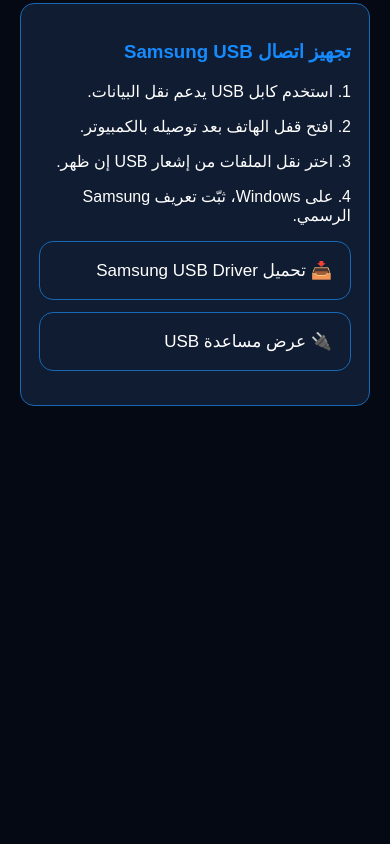
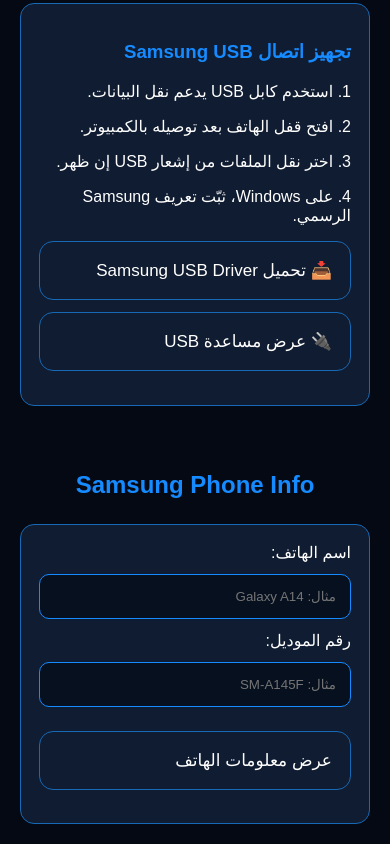
Before and after one commit to amardz2292-source/Rahmouni-Samsung-Tool, a plain HTML site: page index.html in a window 390 px wide. Shown: the part 2817-3661 px from the top of the page. Before the commit the page ends 3243 px from the top, so only its background shows below. Drawn offline with Linux system fonts and the light colour scheme.

Commit message:
Update index.html
Add Phone Information.

```diff
--- a/index.html
+++ b/index.html
@@ -391,5 +391,52 @@ function usbHelp() {
 }
 </script>
 
+<!-- Samsung Phone Info -->
+<div class="container">
+  <h2 class="section-title">Samsung Phone Info</h2>
+
+  <div style="background:#101c31;padding:18px;border-radius:14px;border:1px solid #1769b5;">
+
+    <label for="deviceName">اسم الهاتف:</label>
+
+    <input id="deviceName"
+      placeholder="مثال: Galaxy A14"
+      style="width:100%;padding:14px;margin:12px 0;background:#07101f;color:white;border:1px solid #168bff;border-radius:10px;">
+
+    <label for="deviceCode">رقم الموديل:</label>
+
+    <input id="deviceCode"
+      placeholder="مثال: SM-A145F"
+      style="width:100%;padding:14px;margin:12px 0;background:#07101f;color:white;border:1px solid #168bff;border-radius:10px;">
+
+    <button class="tool" onclick="showDeviceInfo()">
+      عرض معلومات الهاتف
+    </button>
+
+    <div id="deviceInfo"
+      style="color:#9bbce0;text-align:center;margin-top:15px;">
+    </div>
+
+  </div>
+</div>
+
+<script>
+function showDeviceInfo() {
+  const name = document.getElementById("deviceName").value.trim();
+  const code = document.getElementById("deviceCode").value.trim();
+  const result = document.getElementById("deviceInfo");
+
+  if (!name || !code) {
+    result.textContent = "يرجى إدخال اسم الهاتف ورقم الموديل.";
+    return;
+  }
+
+  result.innerHTML =
+    "اسم الهاتف: " + name +
+    "<br>رقم الموديل: " + code +
+    "<br><br>تأكد من رقم الموديل قبل اختيار ملفات النظام.";
+}
+</script>
+
 </body>
 </html>
```
